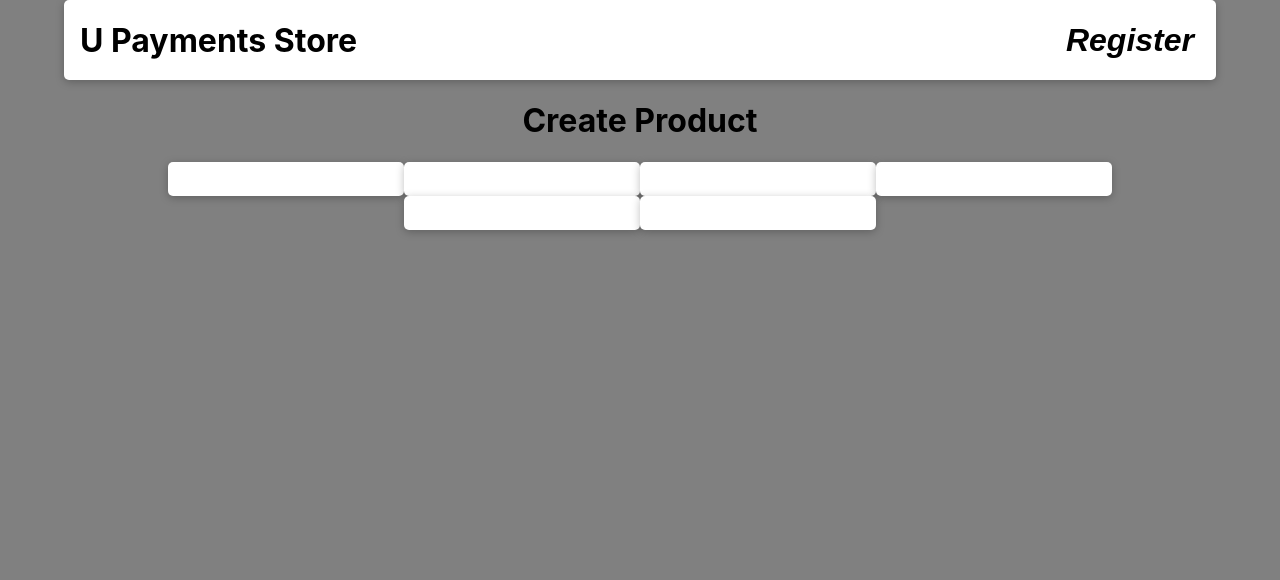
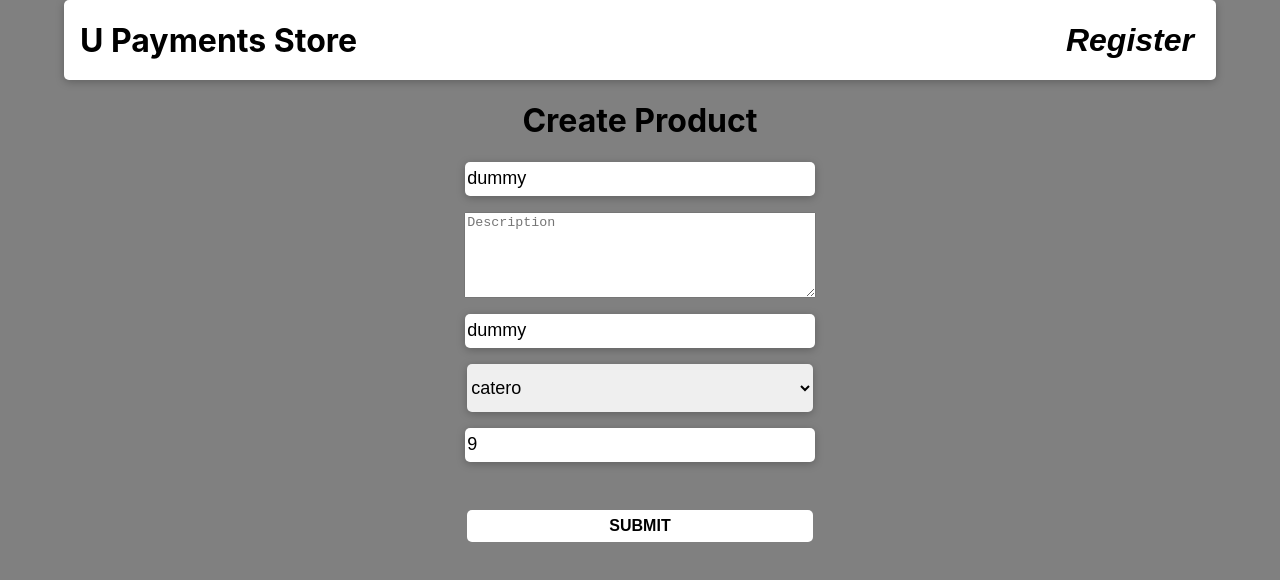
Before and after one commit to koridesu/u-payments, a React (Create React App) app: page /createpage in a window 1280 px wide. Shown: the top 580 px of the page. Built offline with nearby package versions, Linux system fonts and the light colour scheme.

Commit message:
Add item form created

```diff
--- /dev/null
+++ b/src/components/pages/CreateForm.module.css
@@ -0,0 +1,44 @@
+.categories {
+  box-shadow: 0 2px 8px rgb(0 0 0 / 25%);
+  border-radius: 5px;
+  border: none;
+  height: 2rem;
+  font-size: large;
+  width: 250px;
+  display: block;
+  margin: auto;
+  margin-top: 1rem;
+  width: 30%;
+  height: 3rem;
+}
+.description {
+  width: 30%;
+  display: block;
+  margin: auto;
+  margin-top: 1rem;
+  height: 5rem;
+  text-align: start;
+}
+
+input {
+  width: 30%;
+  display: block;
+  margin: auto;
+  margin-top: 1rem;
+}
+.submit {
+  font-size: medium;
+  font-style: normal;
+  border-radius: 5px;
+  color: black;
+  height: 2rem;
+  width: 30%;
+  display: block;
+  margin: auto;
+  cursor: pointer;
+  margin-top: 3rem;
+}
+
+.form {
+  margin: auto;
+}
--- a/src/components/pages/CreateForm.tsx
+++ b/src/components/pages/CreateForm.tsx
@@ -1,16 +1,85 @@
-import React from 'react';
+import axios from 'axios';
+import React, { useState } from 'react';
+import { useNavigate } from 'react-router-dom';
+import { Item } from '../../interfaces/item-interface';
+import classes from './CreateForm.module.css';
 
 function CreateForm() {
+  const navigate = useNavigate();
+  const [item, setItem] = useState<Item>({
+    avatar: 'dummy',
+    name: 'dummy',
+    category: '',
+    description: '',
+    developerEmail: ',',
+    price: 9,
+    id: '',
+  });
+
+  const handleSubmit = (e: React.SyntheticEvent) => {
+    e.preventDefault();
+    postItemToApi();
+  };
+
+  const postItemToApi = async () => {
+    const result = await axios.post(
+      'https://62286b649fd6174ca82321f1.mockapi.io/case-study/products',
+      item
+    );
+
+    navigate('/homepage');
+  };
+
   return (
-    <div>
+    <div className={classes.container}>
       <h1>Create Product</h1>
-      <form>
-        <input></input>
-        <input></input>
-        <input></input>
-        <input></input>
-        <input></input>
-        <input></input>
+      <form className={classes.form} onSubmit={handleSubmit}>
+        <input
+          className={classes['product-name']}
+          placeholder='Product Name'
+          id='name'
+          value={item?.name}
+          onChange={(e) => {
+            setItem((prev) => {
+              return { ...prev, name: e.target.value };
+            });
+          }}
+        ></input>
+        <textarea
+          className={classes['description']}
+          placeholder='Description'
+          value={item?.description}
+          onChange={(e) => {
+            setItem((prev) => {
+              return { ...prev, description: e.target.value };
+            });
+          }}
+        ></textarea>
+        <input
+          className={classes['image']}
+          placeholder='Image Url'
+          value={item?.avatar}
+          onChange={(e) => {
+            setItem((prev) => {
+              return { ...prev, avatar: e.target.value };
+            });
+          }}
+        ></input>
+        <select placeholder='Categories' className={classes.categories}>
+          <option>catero</option>
+        </select>
+        <input
+          type={'number'}
+          placeholder={'Price'}
+          value={item?.price}
+          onChange={(e) => {
+            setItem((prev) => {
+              return { ...prev, price: parseInt(e.target.value) };
+            });
+          }}
+        ></input>
+
+        <button className={classes.submit}>SUBMIT</button>
       </form>
     </div>
   );
```
